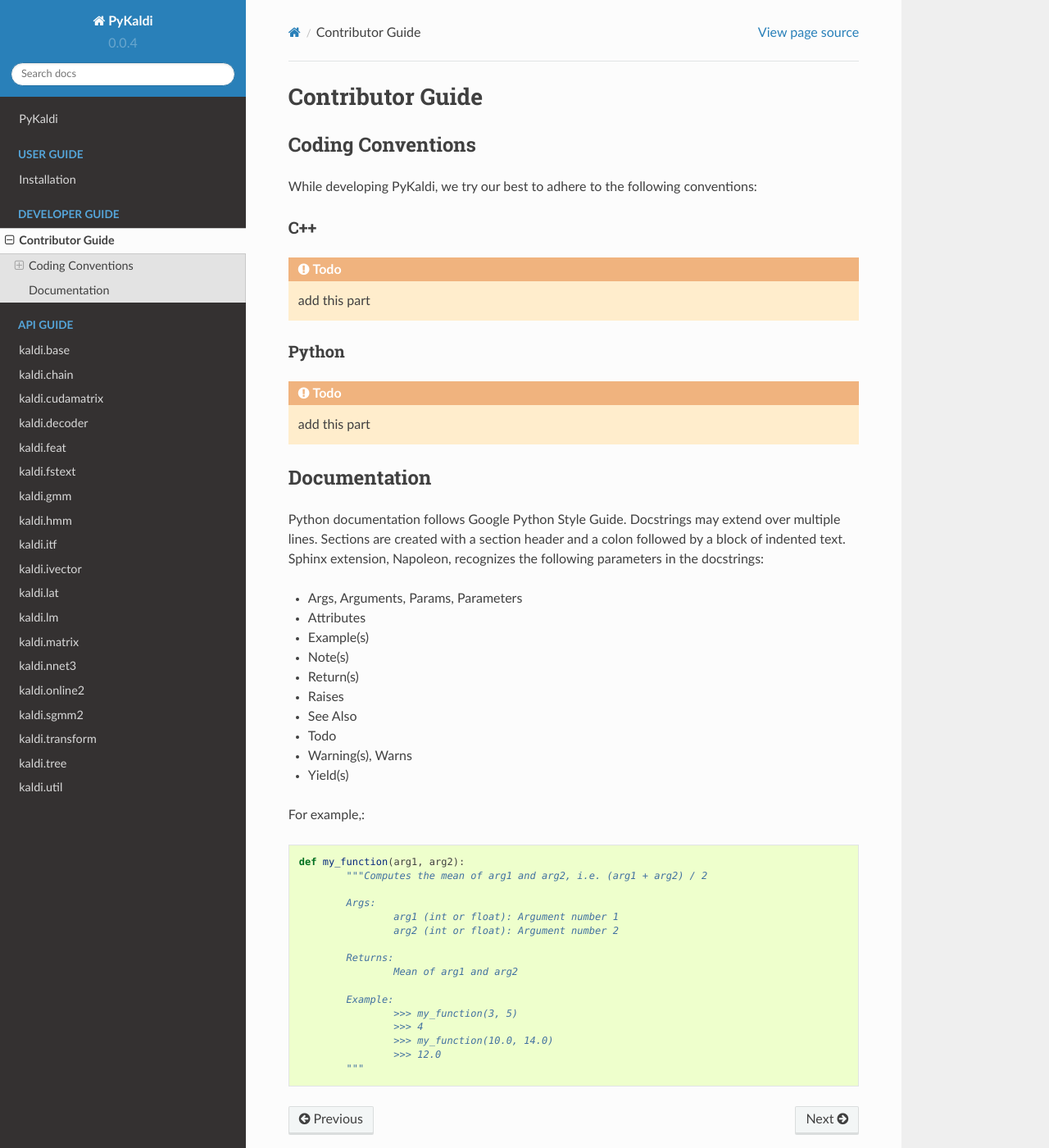
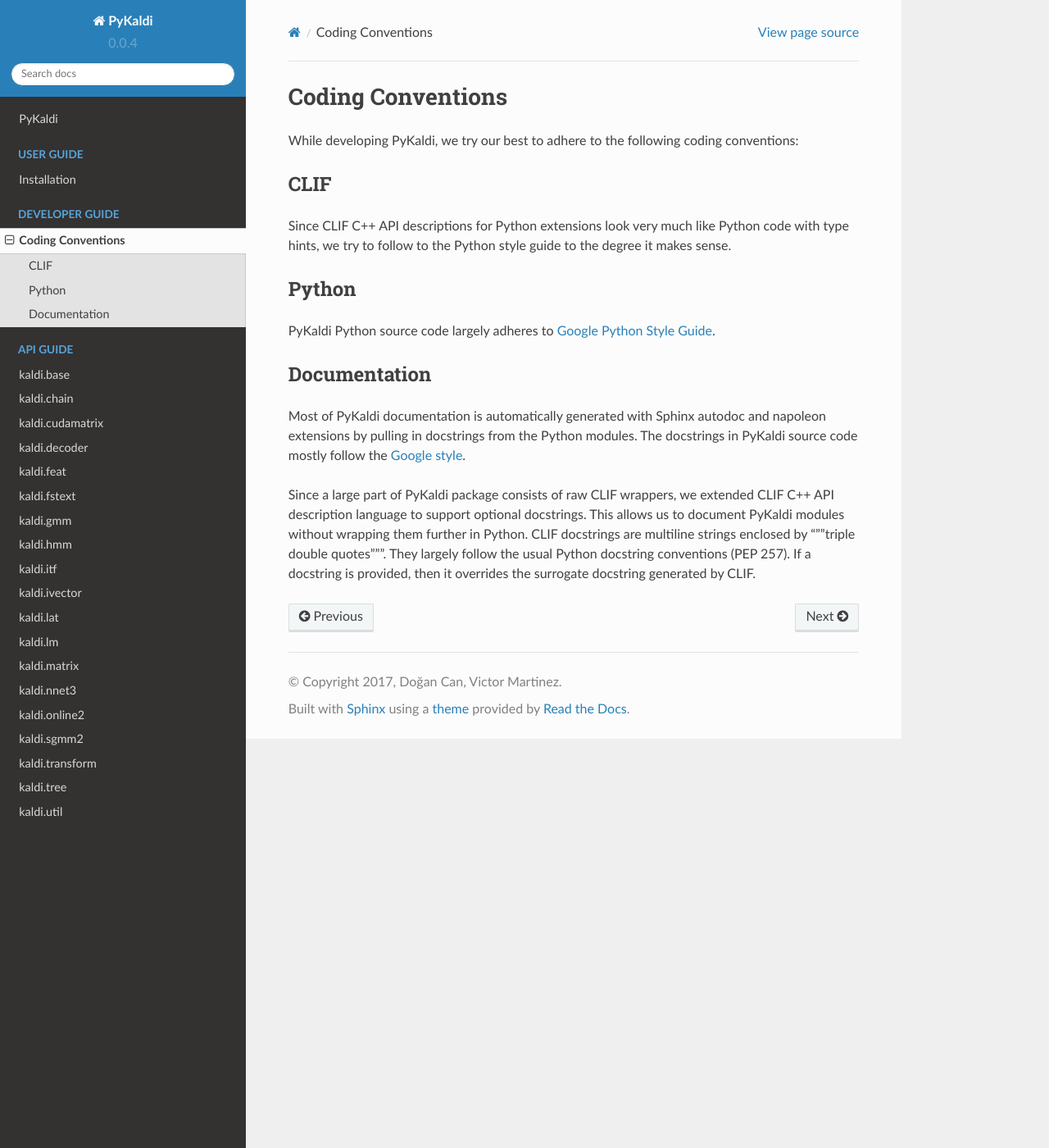
Before and after one commit to pykaldi/pykaldi, a Sphinx documentation site: the page built from docs/dev/conv.rst, in a window 1280 px wide and 1400 px high. Shown: the whole window at 82% size. Built offline with Sphinx 7.4.7 and the Read the Docs theme 2.0.0, drawn with Linux system fonts in a browser that asks for light colours.

Commit message:
Update coding conventions.

```diff
--- a/docs/dev/conv.rst
+++ b/docs/dev/conv.rst
@@ -1,53 +1,32 @@
-Contributor Guide
-=======================
+Coding Conventions
+==================
 
-Coding Conventions
-------------------
-
-While developing PyKaldi, we try our best to adhere to the following
+While developing PyKaldi, we try our best to adhere to the following coding
 conventions:
 
-C++
-~~~
-.. todo:: add this part
+CLIF
+----
+Since CLIF C++ API descriptions for Python extensions look very much like Python
+code with type hints, we try to follow to the Python style guide to the degree
+it makes sense.
+
 
 Python
-~~~~~~
-.. todo:: add this part
+------
+PyKaldi Python source code largely adheres to `Google Python Style Guide
+<http://google.github.io/styleguide/pyguide.html>`_.
+
 
 Documentation
 -------------
-Python documentation follows Google Python Style Guide. Docstrings may extend
-over multiple lines.  Sections are created with a section header and a colon
-followed by a block of indented text. Sphinx extension, Napoleon, recognizes the
-following parameters in the docstrings:
+Most of PyKaldi documentation is automatically generated with Sphinx autodoc
+and napoleon extensions by pulling in docstrings from the Python modules.
+The docstrings in PyKaldi source code mostly follow the `Google style
+<http://sphinxcontrib-napoleon.readthedocs.io/en/latest/example_google.html>`_.
 
-- Args, Arguments, Params, Parameters
-- Attributes
-- Example(s)
-- Note(s)
-- Return(s)
-- Raises
-- See Also
-- Todo
-- Warning(s), Warns
-- Yield(s)
-
-For example,::
-
-	def my_function(arg1, arg2):
-		"""Computes the mean of arg1 and arg2, i.e. (arg1 + arg2) / 2
-
-		Args:
-			arg1 (int or float): Argument number 1
-			arg2 (int or float): Argument number 2
-
-		Returns:
-			Mean of arg1 and arg2
-
-		Example:
-			>>> my_function(3, 5)
-			>>> 4
-			>>> my_function(10.0, 14.0)
-			>>> 12.0
-		"""
+Since a large part of PyKaldi package consists of raw CLIF wrappers, we extended
+CLIF C++ API description language to support optional docstrings. This allows
+us to document PyKaldi modules without wrapping them further in Python. CLIF
+docstrings are multiline strings enclosed by """triple double quotes""". They
+largely follow the usual Python docstring conventions (PEP 257). If a docstring
+is provided, then it overrides the surrogate docstring generated by CLIF.
--- a/docs/index.rst
+++ b/docs/index.rst
@@ -20,7 +20,7 @@ exposed by OpenFst's official Python wrapper.
 
 Major features and goals of PyKaldi include:
 
-* Near-complete coverage of Kaldi
+* Near-complete coverage of Kaldi C++ API
 
 * First class support for Kaldi and OpenFst types in Python
 
@@ -68,8 +68,6 @@ written for the associated Kaldi library. The wrapper code consists of:
 * Python modules grouping together related extension modules generated with CLIF
   and extending the raw CLIF wrappers to provide a more "Pythonic" API.
 
-For more information, please refer to the developer guide.
-
 
 Getting Started
 ---------------
```
